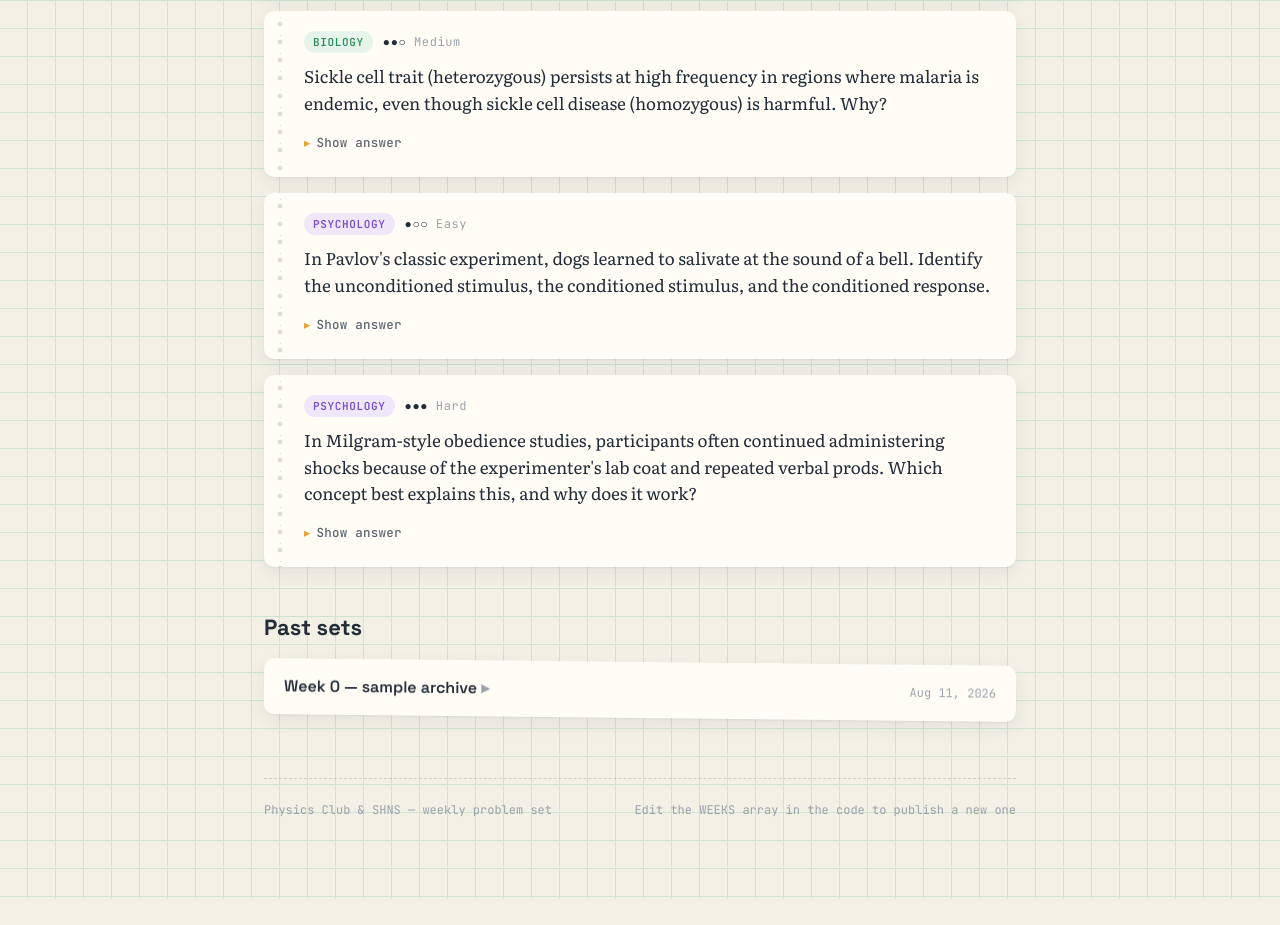
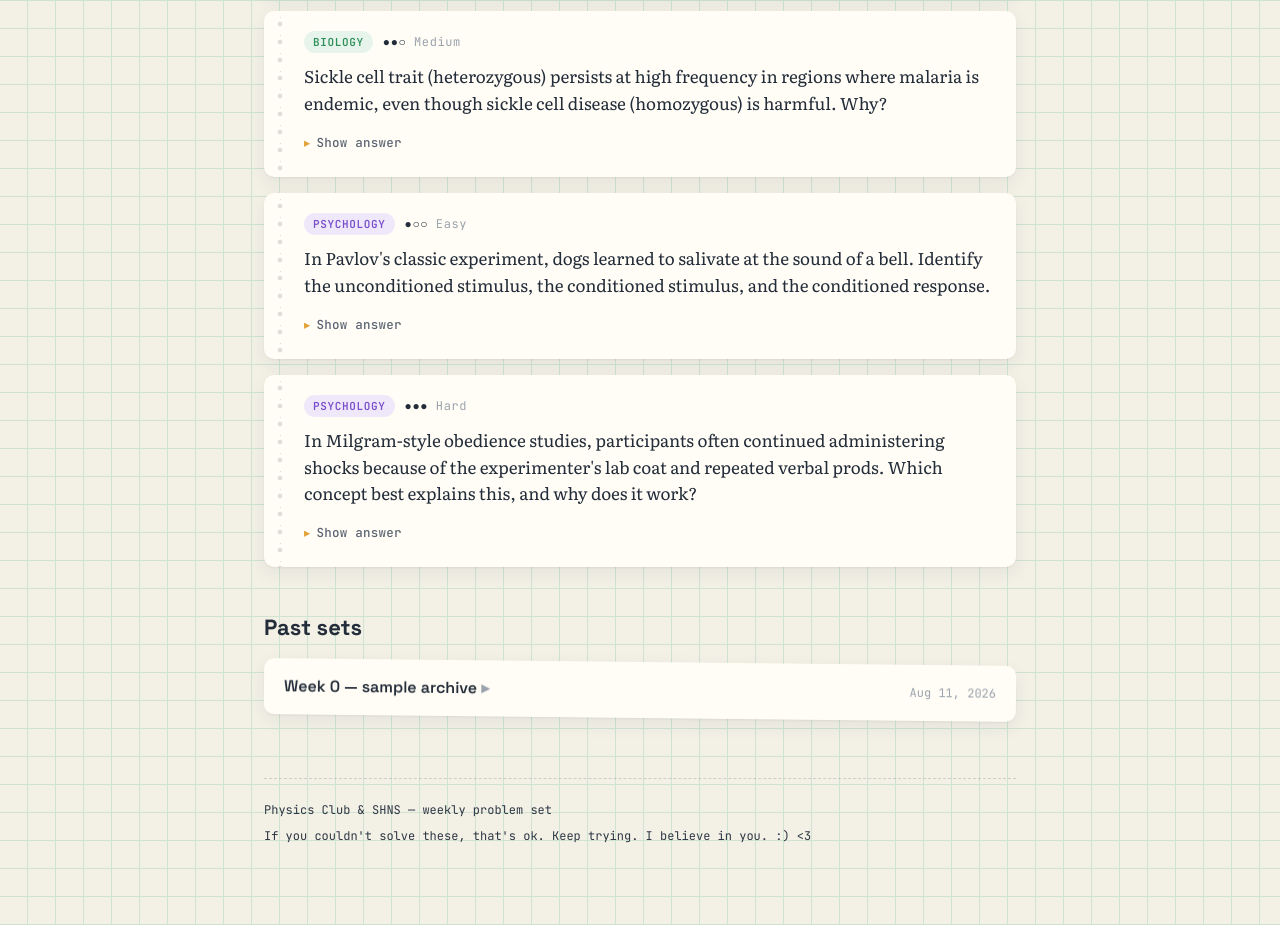
Before and after one commit to EL-09-C4/physics-club, a plain HTML site: page index.html in a window 1280 px wide. Shown: the part 923-1848 px from the top of the page. Before the commit the page ends 1822 px from the top, so only its background shows below. Drawn offline with Linux system fonts and the light colour scheme.

Commit message:
Modify footer text and update ink color
Updated footer message and changed color variable for styling.

```diff
--- a/index.html
+++ b/index.html
@@ -22,6 +22,7 @@
     --ink:          #232C39;   /* primary text */
     --ink-soft:     #5B6472;   /* secondary text */
     --ink-faint:    #9AA2AC;   /* tertiary / placeholder text */
+    --ink-medium:   #2E3744;   /* Footer ink - slightly lighter than (ink) */
 
     --physics:      #2A5FCB;   /* instrument blue */
     --physics-bg:   #E8EEFC;
@@ -319,7 +320,7 @@
     border-top: 1px dashed rgba(35,44,57,0.18);
     font-family: var(--font-mono);
     font-size: 12px;
-    color: var(--ink-faint);
+    color: var(--ink-medium);
     display: flex;
     justify-content: space-between;
     flex-wrap: wrap;
@@ -378,7 +379,7 @@
 
   <footer>
     <span>Physics Club &amp; SHNS — weekly problem set</span>
-    <span>Edit the WEEKS array in the code to publish a new one</span>
+    <span>If you couldn't solve these, that's ok. Keep trying. I believe in you. :) <3 </span>
   </footer>
 
 </div>
```
